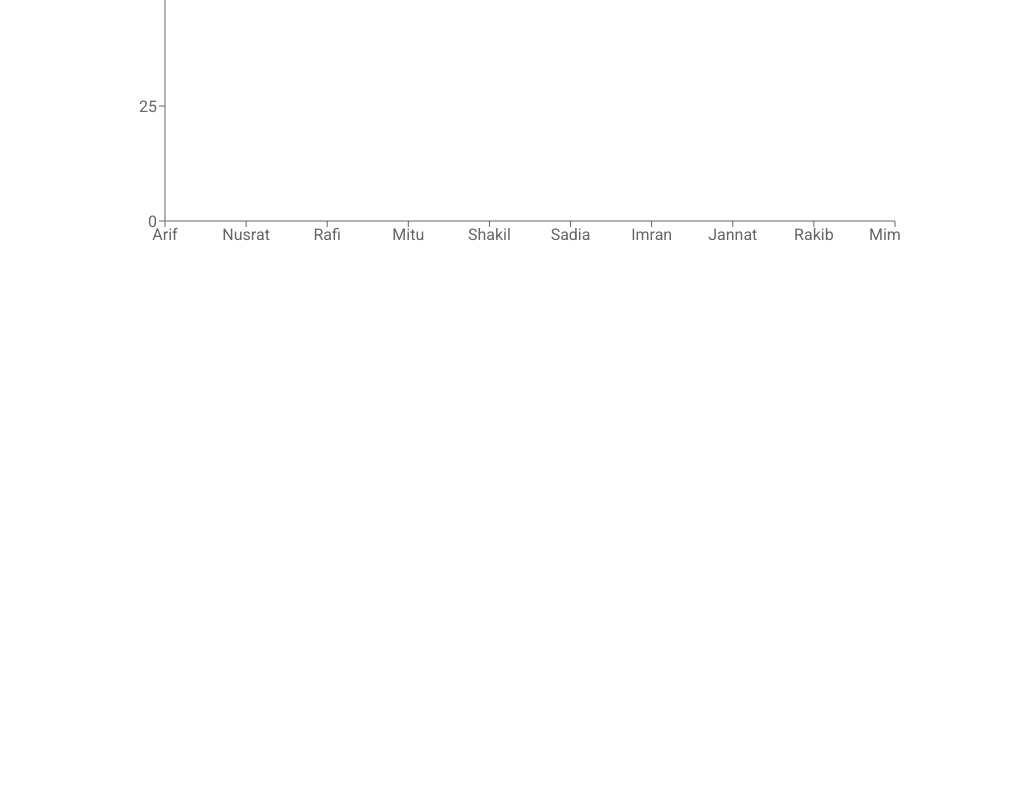
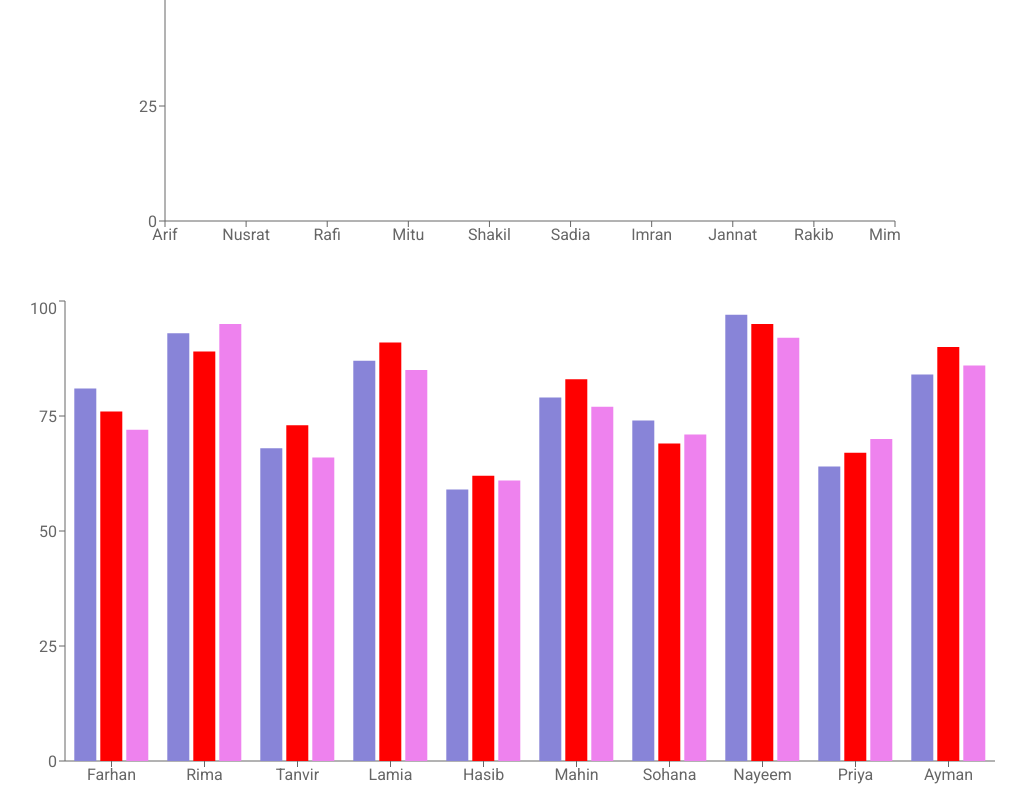
Before and after one commit to mohammademon393/priceing-option, a React (Vite) app: page / in a window 1280 px wide. Shown: the part 735-1531 px from the top of the page, without its empty margins (140-1157 px from the left). Before the commit the page ends 991 px from the top, so only its background shows below. Built offline with nearby package versions, Linux system fonts and the light colour scheme.

Commit message:
Bar Chat and one component created

```diff
--- a/src/App.jsx
+++ b/src/App.jsx
@@ -5,6 +5,7 @@ import DaisyNav from './component/DaisyNav/DaisyNav';
 import { Suspense } from 'react';
 import PriceingOptions from './component/PriceingOption/PriceingOptions';
 import ReChart from './component/ReCharts/ReChart';
+import BarChats from './component/BarChat/BarChats';
 
 const pricePromise = fetch('priceing.json').then(res => res.json());
 
@@ -30,6 +31,7 @@ function App() {
 
 
         <ReChart></ReChart>
+        <BarChats></BarChats>
       </main>
 
       <footer></footer>
--- /dev/null
+++ b/src/component/BarChat/BarChats.jsx
@@ -0,0 +1,92 @@
+import React from 'react';
+import { Bar, BarChart, XAxis, YAxis } from 'recharts';
+
+const data = [
+  {
+    id: 1,
+    name: "Farhan",
+    math: 81,
+    physics: 76,
+    chemistry: 72,
+  },
+  {
+    id: 2,
+    name: "Rima",
+    math: 93,
+    physics: 89,
+    chemistry: 95,
+  },
+  {
+    id: 3,
+    name: "Tanvir",
+    math: 68,
+    physics: 73,
+    chemistry: 66,
+  },
+  {
+    id: 4,
+    name: "Lamia",
+    math: 87,
+    physics: 91,
+    chemistry: 85,
+  },
+  {
+    id: 5,
+    name: "Hasib",
+    math: 59,
+    physics: 62,
+    chemistry: 61,
+  },
+  {
+    id: 6,
+    name: "Mahin",
+    math: 79,
+    physics: 83,
+    chemistry: 77,
+  },
+  {
+    id: 7,
+    name: "Sohana",
+    math: 74,
+    physics: 69,
+    chemistry: 71,
+  },
+  {
+    id: 8,
+    name: "Nayeem",
+    math: 97,
+    physics: 95,
+    chemistry: 92,
+  },
+  {
+    id: 9,
+    name: "Priya",
+    math: 64,
+    physics: 67,
+    chemistry: 70,
+  },
+  {
+    id: 10,
+    name: "Ayman",
+    math: 84,
+    physics: 90,
+    chemistry: 86,
+  },
+];
+
+
+const BarChats = () => {
+    return (
+      <div className="mt-10 grid justify-center">
+        <BarChart width={1000} height={500} data={data}>
+          <XAxis dataKey={"name"}></XAxis>
+          <YAxis></YAxis>
+          <Bar dataKey={"math"} fill="#8884d8"></Bar>
+          <Bar dataKey={"physics"} fill="red"></Bar>
+          <Bar dataKey={"chemistry"} fill="violet"></Bar>
+        </BarChart>
+      </div>
+    );
+};
+
+export default BarChats;
```
